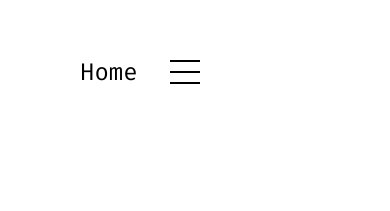
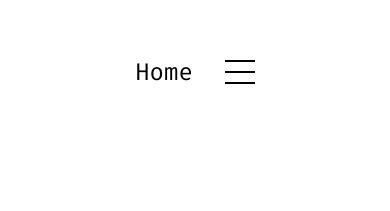
Before and after one commit to colinDietrich/colinDietrich.github.io, a plain HTML site: page index.html in a window 390 px wide. Shown: the top 211 px of the page. Drawn offline with Linux system fonts and the light colour scheme.

Commit message:
final layouts bugs

```diff
--- a/mediaqueries.css
+++ b/mediaqueries.css
@@ -51,15 +51,17 @@
 }
 
 
-@media screen and (max-width: 600px) {
+@media screen and (max-width: 550px) {
   #desktop-nav {
     display: none;
   }
   #hamburger-nav {
-    margin-left: 5rem;
-    gap:2rem;
-    align-content: center;
     display: flex;
+    justify-content: center; /* Centers the nav items horizontally */
+    align-items: center; /* Centers the items vertically */
+    width: 100%; /* Make sure the nav takes full width */
+    margin: 0 auto; /* Center the container horizontally */
+    gap: 2rem;
   }
   #about{
     margin-top: 30rem;
--- a/style.css
+++ b/style.css
@@ -205,7 +205,6 @@
   display: flex;
   height: 300px;
   width: 300px;
-  padding-right: 2rem;
 }
 
 .section__text {
```
